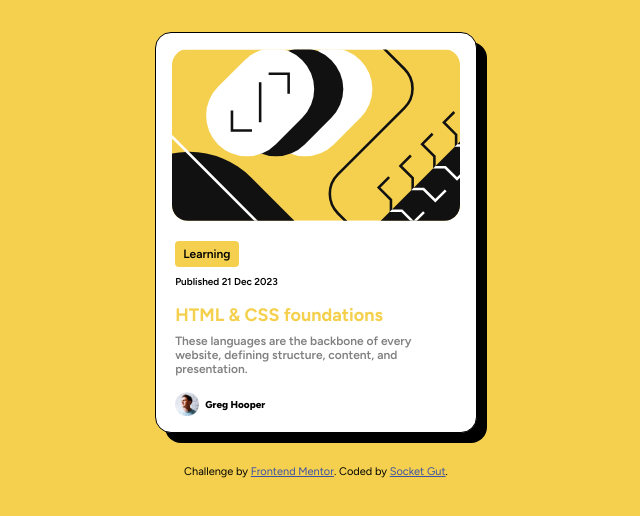
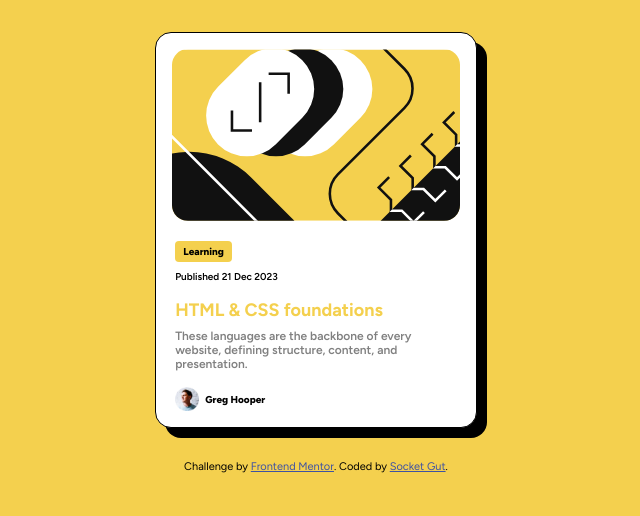
Before and after one commit to varadpal/Blog_Preview_Card, a plain HTML site: page index.html in a window 1280 px wide. Shown: the whole page, without its empty margins (324-964 px from the left). Drawn offline with Linux system fonts and the light colour scheme.

Commit message:
Updated .genre in styles.css

```diff
--- a/styles.css
+++ b/styles.css
@@ -35,10 +35,11 @@ p{
 .genre{
     background-color: hsl(47, 88%, 63%);
     margin: 0 6%;
-    padding: 6px 8px;
+    padding: 4px 8px;
     width:min-content;
     border-radius: 4px;
-    font-size: 12px;
+    font-size: 10px;
+    font-weight: 800;
 }
 
 .genre:hover{
```
